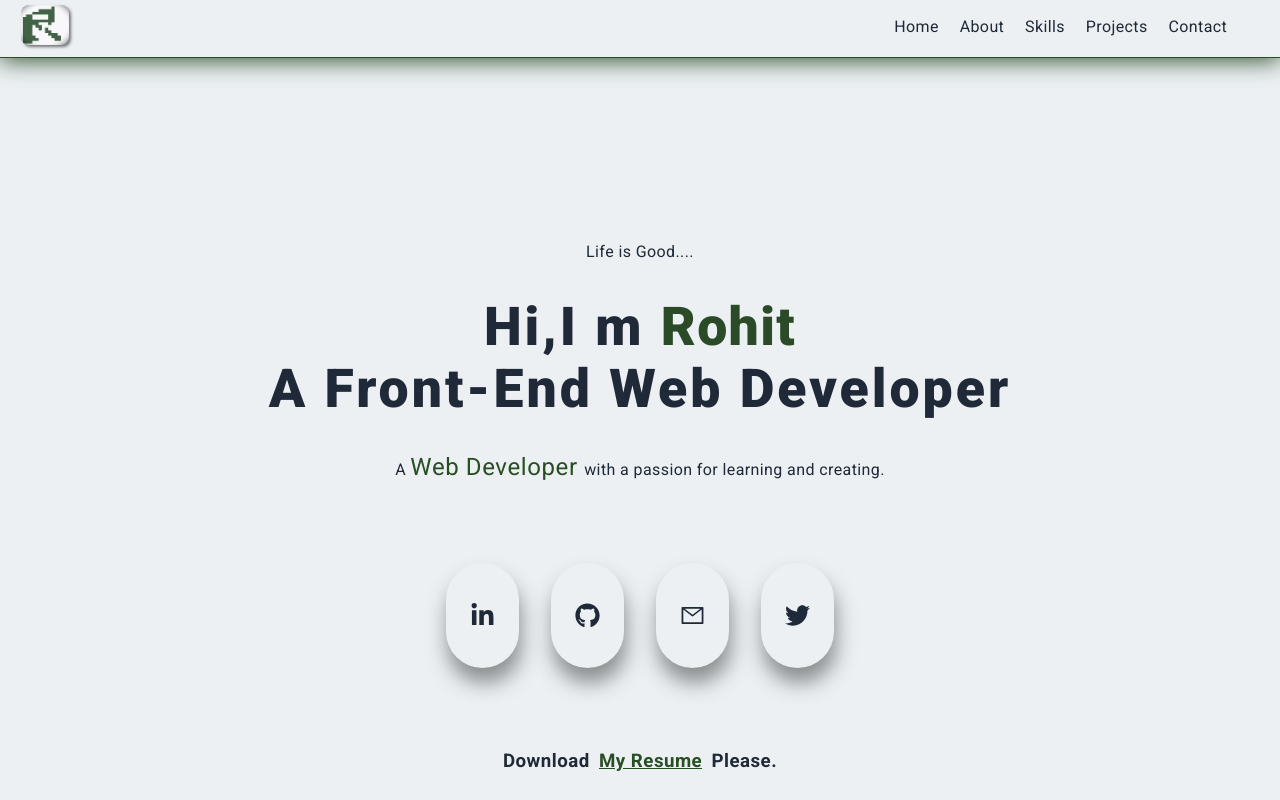
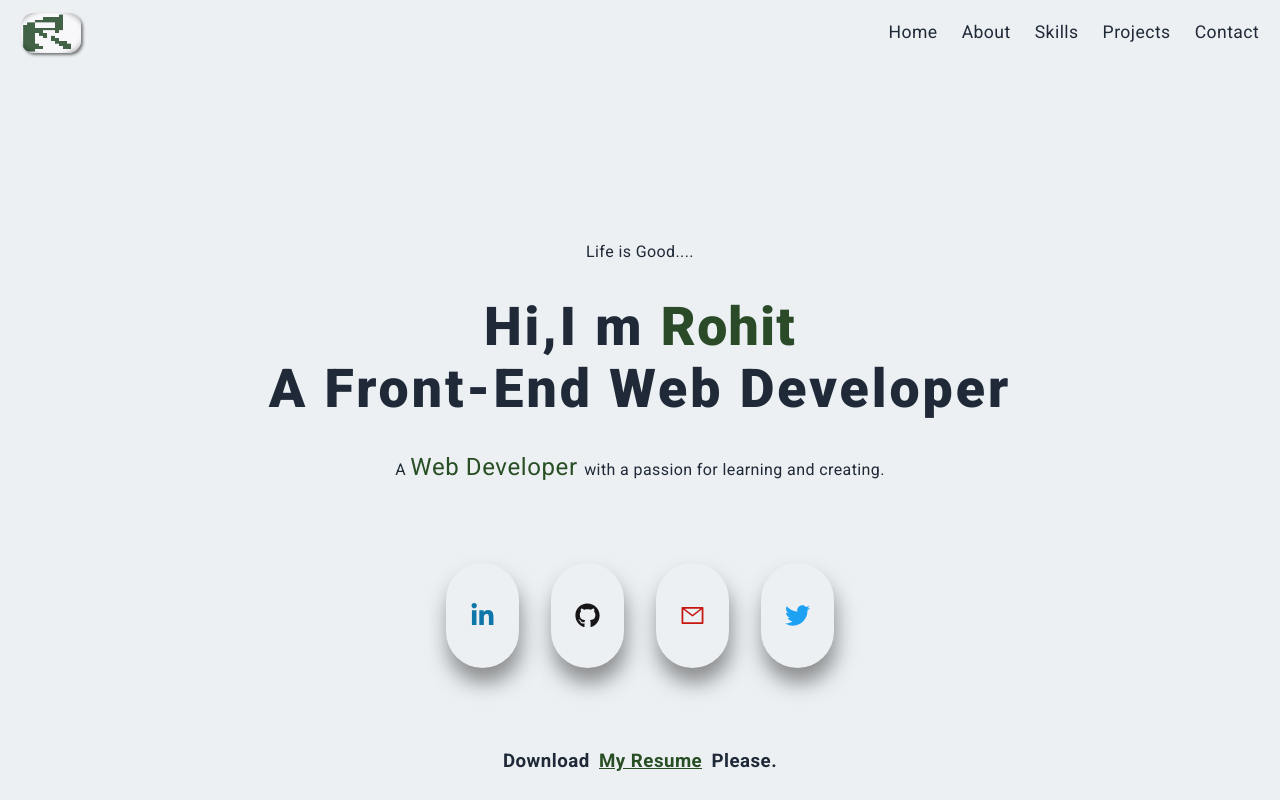
Before and after one commit to rohit-ashva900/portfolio.nextjs, a Next.js app: page / in a window 1280 px wide. Shown: the top 800 px of the page. Built offline with nearby package versions, Linux system fonts and the light colour scheme.

Commit message:
new files added

```diff
--- a/components/Contact/Footer.module.css
+++ b/components/Contact/Footer.module.css
@@ -41,6 +41,7 @@
   box-shadow: 2px 15px 20px rgba(44, 43, 43, 0.5);
   width: 70px;
   height: 70px;
+  color: black;
 }
 .icon_up:hover {
   transform: scale(1.2);
--- a/components/Data.jsx
+++ b/components/Data.jsx
@@ -17,30 +17,38 @@ import { nanoid } from "../node_modules/nanoid";
 import img1 from "../public/assets/slider/img1.jpg";
 import notes from "../public/assets/projects/notes-app.png";
 import imageapp from "../public/assets/projects/image-app.png";
+const colorGitHub = {
+  color: "#171515",
+};
+
 //social links------social links------social links------social links------
-
 export const socialLinks = [
   {
     id: nanoid(),
     href: "https://www.linkedin.com/in/rohit-ashva-92b662268/",
-    icon: <FaLinkedinIn size={25} />,
+    icon: <FaLinkedinIn size={25} style={{ color: "#0e76a8" }} />,
   },
   {
     id: nanoid(),
     href: "https://github.com/rohzxz",
-    icon: <FaGithub size={25} />,
+    icon: <FaGithub size={25} style={colorGitHub} />,
   },
   {
     id: nanoid(),
     href: "mailto:rohzxz@gmail.com",
-    icon: <AiOutlineMail size={25} />,
+    icon: <AiOutlineMail size={25} style={{ color: "#C71610" }} />,
   },
   {
     id: nanoid(),
     href: "https://twitter.com/rohit__ashva",
-    icon: <FaTwitter size={25} />,
+    icon: <FaTwitter size={25} style={{ color: "#1DA1F2" }} />,
   },
 ];
+
+// const linkedin = {
+//   color: "red",
+// };
+
 //  nav links----------- nav links----------- nav links----------- nav links-----------
 
 export const links = [
@@ -150,7 +158,7 @@ export const projectList = [
   {
     id: nanoid(),
     href_github: "https://github.com/rohzxz/image-searching-with-api",
-    icon_github: <FaGithub className="icons" />,
+    icon_github: <FaGithub className="icons" style={colorGitHub} />,
     // icon_github: <FaGithub size={50} />,
     href_demo: "https://rohzxzimage-app.netlify.app/",
     icon_demo: <BsArrowUpRightSquare className="icons" />,
@@ -175,7 +183,7 @@ export const projectList = [
   {
     id: nanoid(),
     href_github: "https://github.com/rohzxz/image-searching-with-api",
-    icon_github: <FaGithub className="icons" />,
+    icon_github: <FaGithub className="icons" style={colorGitHub} />,
     href_demo: "https://rohzxzimage-app.netlify.app/",
     icon_demo: <BsArrowUpRightSquare className="icons" />,
     name: "Image-app -with -API",
@@ -198,7 +206,7 @@ export const projectList = [
   {
     id: nanoid(),
     href_github: "https://github.com/rohzxz/image-searching-with-api",
-    icon_github: <FaGithub className="icons" />,
+    icon_github: <FaGithub className="icons" style={colorGitHub} />,
     href_demo: "https://rohzxzimage-app.netlify.app/",
     icon_demo: <BsArrowUpRightSquare className="icons" />,
     name: "Image-app -with -API",
@@ -221,7 +229,7 @@ export const projectList = [
   {
     id: nanoid(),
     href_github: "https://github.com/rohzxz/image-searching-with-api",
-    icon_github: <FaGithub className="icons" />,
+    icon_github: <FaGithub className="icons" style={colorGitHub} />,
     href_demo: "https://rohzxzimage-app.netlify.app/",
     icon_demo: <BsArrowUpRightSquare className="icons" />,
     name: "Image-app -with -API",
--- a/components/Nav/Nav.module.css
+++ b/components/Nav/Nav.module.css
@@ -1,55 +1,49 @@
-/* main color
-#2b4b28
-#84ca7dd3
-*/
-
-.nav_bar {
-  display: flex;
-  justify-content: space-between;
-  align-items: center;
-  padding: 0.3em;
-  /* border: 1px solid red; */
-
-  box-shadow: 0px 2px 25px #2b4b28;
-  border-bottom: 1px solid #2b4b28;
-  position: fixed;
-  left: 0; /* ADDED */
-  top: 0; /* ADDED */
-  width: 100%; /* ADDED */
+.nav_logo {
+  display: grid;
+  place-content: center;
+  box-shadow: 2px 2px 3px rgba(1, 1, 1, 0.5);
+  border-radius: 0.8rem;
 }
 
-.links {
-  margin-right: 3em;
+.nav_header {
   display: flex;
-  gap: 1.3em;
-  justify-content: center;
+  align-items: center;
+  justify-content: space-between;
+  padding: 0.5rem;
 }
-.link {
-  border-bottom: 2px solid transparent;
+.nav_toggle {
+  font-size: 1.5rem;
+  color: #9b0859d3;
+  background: transparent;
+  border-color: transparent;
+  transition: all 0.3s linear;
+}
+
+.nav_toggle:hover {
+  color: black;
+  transform: rotate(90deg);
+}
+
+.links a {
+  color: #1f2937;
+  font-size: 1.1rem;
+  display: block;
+  padding: 0.2rem 1rem;
+  transition: all 0.3s linear;
   text-decoration: none;
 }
-.link:hover {
-  border-bottom: 1.2px solid #2b4b28;
+
+.links a:hover {
+  background-color: #84ca7dd3;
+  color: #2770d6;
+  padding-left: 1.5rem;
 }
-.nav_img {
-  margin-left: 1em;
-  border-radius: 0.5em;
-  box-shadow: 2px 2px 3px rgba(1, 1, 1, 0.5);
-  width: 3em;
-}
-.nav_img:hover {
-  transform: scale(1.2);
-  box-shadow: 3px 5px 5px rgba(1, 1, 1, 0.3);
-  transition: 0.3s ease;
+.links_container {
+  overflow: hidden;
+  transition: all 0.3s linear;
 }
 
-.menu_icons {
-  margin-right: 1em;
-  width: 30px;
-  height: 30px;
-  display: none;
-  cursor: pointer;
-}
+/* media section ------------------------------------------ */
 
 /* xs */
 /* @media (max-width: 475px) {
@@ -60,13 +54,36 @@
 } */
 
 /* md */
-@media (max-width: 768px) {
-  /* .menu_icons {
-    display: block;
+@media (min-width: 768px) {
+  .nav_toggle {
+    display: none;
+  }
+  .nav_header {
+    padding: 0px;
+  }
+  .nav_center {
+    margin: 0 auto;
+    display: flex;
+    align-items: center;
+    justify-content: space-between;
+    padding: 0.8rem;
   }
   .links {
-    display: none;
-  } */
+    display: flex;
+    gap: 1.5rem;
+  }
+  .links a {
+    padding: 0;
+  }
+  .links a:hover {
+    color: rgba(167, 170, 12, 0.801);
+    padding: 0;
+    background-color: transparent;
+    box-shadow: 2px 2px 3px rgba(1, 1, 1, 0.5);
+  }
+  .links_container {
+    height: auto !important;
+  }
 }
 
 /* lg */
--- a/components/Nav/NavBar.jsx
+++ b/components/Nav/NavBar.jsx
@@ -1,16 +1,85 @@
 import Image from "next/image";
-import React, { useRef, useState } from "react";
+import React, { useRef, useState, useEffect } from "react";
+import { useRouter } from "next/router";
 import logo from "../../public/assets/logo.png";
 import Link from "next/link";
 import styles from "./Nav.module.css";
-import { AiOutlineMenu } from "react-icons/ai";
-import { socialLinks, links } from "../Data";
+import { GiSplitCross } from "react-icons/gi";
+import { links } from "../Data";
 
 const NavBar = () => {
+  // mobile nav-------------------------------------
+  const [showLinks, setShowLinks] = useState(false);
+  const linksContainerRef = useRef(null);
+  const linksRef = useRef(null);
+  const toggleLinks = () => {
+    setShowLinks(!showLinks);
+  };
+  const linksStyle = {
+    height: showLinks
+      ? `${linksRef.current.getBoundingClientRect().height}px `
+      : "0px",
+  };
+  // mobile nav-------------------------------------
+  // change nav color when scrolling .....
+  const [color, setColor] = useState(false);
+
+  const changeColor = () => {
+    if (window.scrollY >= 90) {
+      setColor(true);
+    } else {
+      setColor(false);
+    }
+  };
+  window.addEventListener("scroll", changeColor);
+
+  // change nav color when scrolling .....
+
+  // close menu--------------
+  const router = useRouter();
+  useEffect(() => {
+    setShowLinks(false);
+  }, [router]);
+  // close menu--------------
+
   return (
+    <nav className={color ? "nav_bar nav_bg " : "nav_bar"}>
       <div className="container">
-      <section className={styles.nav_bar}>
-        <div>
+        <section className={styles.nav_center}>
+          <div className={styles.nav_header}>
+            <Link href="/">
+              <Image
+                className={styles.nav_logo}
+                src={logo}
+                alt="/"
+                width="60"
+                height="40"
+              />
+            </Link>
+            <button className={styles.nav_toggle} onClick={toggleLinks}>
+              <GiSplitCross />
+            </button>
+          </div>
+
+          <div
+            className={styles.links_container}
+            ref={linksContainerRef}
+            style={linksStyle}
+          >
+            <ul className={styles.links} ref={linksRef}>
+              {links.map(({ id, url, text }) => {
+                return (
+                  <li key={id}>
+                    <Link className={styles.link} href={url}>
+                      {text}
+                    </Link>
+                  </li>
+                );
+              })}
+            </ul>
+          </div>
+
+          {/* <div>
         <Link href="/">
           <Image
             className={styles.nav_img}
@@ -21,8 +90,11 @@ const NavBar = () => {
           />
         </Link>
       </div>
-        <nav>
-          <ul className={styles.links}>
+      <div className={styles.menu_icons} onClick={toggleLinks}>
+        <AiOutlineMenu />
+      </div>
+      {showLinks && (
+        <nav className={styles.links}>
           {links.map(({ id, url, text }) => {
             return (
               <Link key={id} className={styles.link} href={url}>
@@ -30,11 +102,11 @@ const NavBar = () => {
               </Link>
             );
           })}
-          </ul>
-          <AiOutlineMenu className={styles.menu_icons} />
         </nav>
+      )} */}
         </section>
       </div>
+    </nav>
   );
 };
 
--- a/styles/globals.css
+++ b/styles/globals.css
@@ -4,8 +4,6 @@
 * {
   margin: 0;
   padding: 0;
-  background-color: #ecf0f3;
-  color: #1f2937;
   letter-spacing: 0.025em;
   line-height: calc(1em + 0.5rem);
 }
@@ -19,9 +17,11 @@ section {
 }
 body {
   font-family: "Roboto", sans-serif;
+  background-color: #ecf0f3;
+  color: #1f2937;
 }
 
-image,
+Image,
 picture,
 video,
 canvas,
@@ -47,6 +47,9 @@ button {
   list-style: none;
   text-transform: capitalize;
 }
+
+/* icons for Projects     css-----------------------------*/
+
 .icons {
   width: 30px;
   height: 30px;
@@ -58,3 +61,27 @@ button {
   box-shadow: 3px 5px 5px rgba(1, 1, 1, 0.3);
   transition: 0.3s ease;
 }
+/* icons for Projects     css------------------------------*/
+
+.links_container {
+  overflow: hidden;
+  transition: all 0.3s linear;
+}
+
+@media (min-width: 768px) {
+  .links_container {
+    height: auto !important;
+  }
+}
+/* change nav color when scrolling .....  -----------------*/
+.nav_bar {
+  position: fixed;
+  left: 0;
+  top: 0;
+  width: 100%;
+}
+.nav_bg {
+  background-color: white;
+  box-shadow: 0 5px 15px rgba(0, 0, 0, 0.2);
+}
+/* change nav color when scrolling .....--------------- */
```
Also changed, not shown: 1 other file (tests, documents, lock files or other folders). Lines whose indentation alone changed are shown as unchanged.
